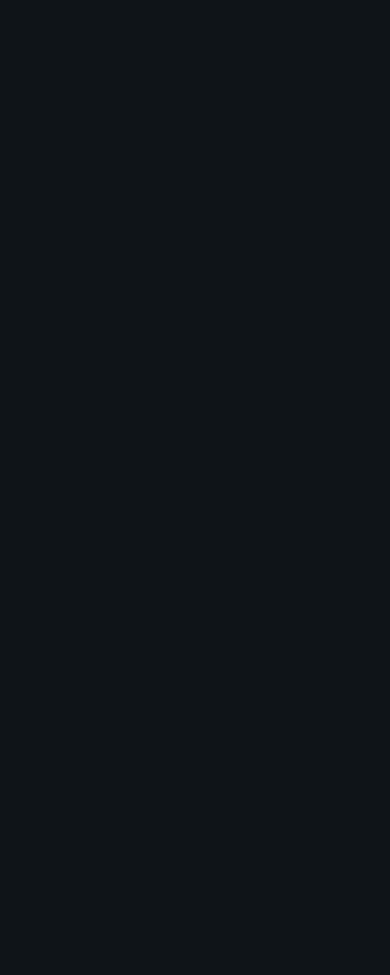
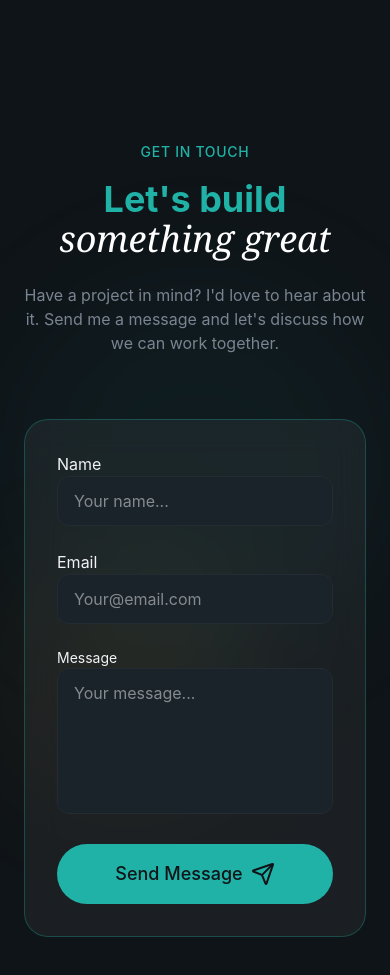
Before and after one commit to inno-stack/my-portfolio, a React (Vite) app: page / in a window 390 px wide. Shown: the part 9300-10275 px from the top of the page. Before the commit the page ends 9311 px from the top, so only its background shows below. Built offline with nearby package versions, Linux system fonts and the light colour scheme.

Commit message:
feat(contact): implement responsive contact section with form validation and user feedback states

```diff
--- a/src/components/Button.jsx
+++ b/src/components/Button.jsx
@@ -1,4 +1,4 @@
-export const Button = ({ className="", size="default", children }) => {
+export const Button = ({ className="", size="default", children, ...prop }) => {
   const baseClasses =
     "relative overflow-hidden rounded-full font-medium focus:outline-none focus-visible:ring-2 focus-visible:ring-primary bg-primary text-primary-foreground hover:bg-primary/80 showdow-primary/25";
 
@@ -12,7 +12,7 @@
   const classes = `${baseClasses} ${sizeClasses[size]} ${className}`;
 
   return (
-    <button className={classes}>
+    <button className={classes}{...prop}>
       <span className="relative flex items-center justify-center gap-2">
         {children}
       </span>
--- a/src/sections/Contact.jsx
+++ b/src/sections/Contact.jsx
@@ -1,3 +1,129 @@
+import { Mail, MapPin, Phone, Send } from "lucide-react";
+import { Button } from "@/components/Button";
+import { useState } from "react";
+
+const contactInfo = [
+  {
+    icon: Mail,
+    label: "Email",
+    Value: "workinhim@gmail.com",
+    href: "mailto:workinhim@gmail.com",
+  },
+  {
+    icon: Phone,
+    label: "Phone",
+    Value: "+234 (803) 088-5144",
+    href: "tel:+2348030885144",
+  },
+  {
+    icon: MapPin,
+    label: "Location",
+    Value: "Nigeria, Anambra",
+    href: "#",
+  },
+];
+
 export const Contact = () => {
-  return <section></section>;
+  const [formData, setFormData] = useState({
+    name: "",
+    email: "",
+    message: "",
+  });
+
+  const handleSubmit = async (e) => {
+    e.preventDefault();
+  };
+  return (
+    <section id="contact" className="py-32 relative overflow-hidden">
+      {/* Bg glows */}
+      <div className="absolute top-1/4 right-0 w-96 h-96 bg-primary/5 rounded-full blur-3xl" />
+      <div className="absolute bottom-1/4 left-0 w-64 h-64 bg-highlight/5 rounded-full blur-3xl" />
+      <div className="cointainer mx-auto px-6 relative z-10">
+        {/* Section Header */}
+        <div className="text-center mx-auto max-w-3xl mb-16">
+          <span className="text-secondary-foreground text-sm font-medium tracking-wider uppercase animate-face-in">
+            Get in Touch
+          </span>
+          <h2 className="text-4xl md:text-5xl font-bold mt-4 mb-6 animate-fade-in animation-delay-100 text-secondary-foreground">
+            Let's build
+            <span className="font-serif italic font-normal text-white">
+              {" "}
+              something great
+            </span>
+          </h2>
+          <p className="text-muted-foreground animate-fade-in animation-delay-200">
+            Have a project in mind? I'd love to hear about it. Send me a message
+            and let's discuss how we can work together.
+          </p>
+        </div>
+
+        <div className="grid lg:grid-cols-2 gap-12 max-w-5xl mx-auto">
+          <div className="glass p-8 rounded-3xl bg-foreground/5 border border-primary/30 animate-delay-300">
+            <form className="space-y-6" onSubmit={handleSubmit} >
+              <div>
+                <label
+                  htmlFor="name"
+                  className="block text-sm font-mediummb-2"
+                />
+                Name
+                <input
+                  id="name"
+                  type="text"
+                  required
+                  placeholder="Your name..."
+                  value={formData.name}
+                  onChange={(e) =>
+                    setFormData({ ...formData, name: e.target.value })
+                  }
+                  className="w-full px-4 py-3 bg-surface rounded-xl border border-border focus:border-primary focus:ring-1 focus:ring-primary outline-none transition-all"
+                />
+              </div>
+
+              <div>
+                <label
+                  htmlFor="email"
+                  typeof="email"
+                  className="block text-sm font-mediummb-2"
+                />
+                Email
+                <input
+                  required
+                  placeholder="Your@email.com"
+                  className="w-full px-4 py-3 bg-surface rounded-xl border border-border focus:border-primary focus:ring-1 focus:ring-primary outline-none transition-all"
+                  value={formData.email}
+                  onChange={(e) =>
+                    setFormData({ ...formData, email: e.target.value })
+                  }
+                />
+              </div>
+
+              <div>
+                <label
+                  htmlFor="message"
+                  className="block text-sm font-mediummb-2"
+                >
+                  Message
+                </label>
+                <textarea
+                  rows={5}
+                  required
+                  placeholder="Your message..."
+                  className="w-full px-4 py-3 bg-surface rounded-xl border border-border focus:border-primary focus:ring-1 focus:ring-primary outline-none transition-all resize-none"
+                  value={formData.message}
+                  onChange={(e) =>
+                    setFormData({ ...formData, message: e.target.value })
+                  }
+                />
+              </div>
+
+              <Button className="w-full" type="submit" size="lg">
+                Send Message
+                <Send />
+              </Button>
+            </form>
+          </div>
+        </div>
+      </div>
+    </section>
+  );
 };
```
Also changed, not shown: public/projects/project1.png.
